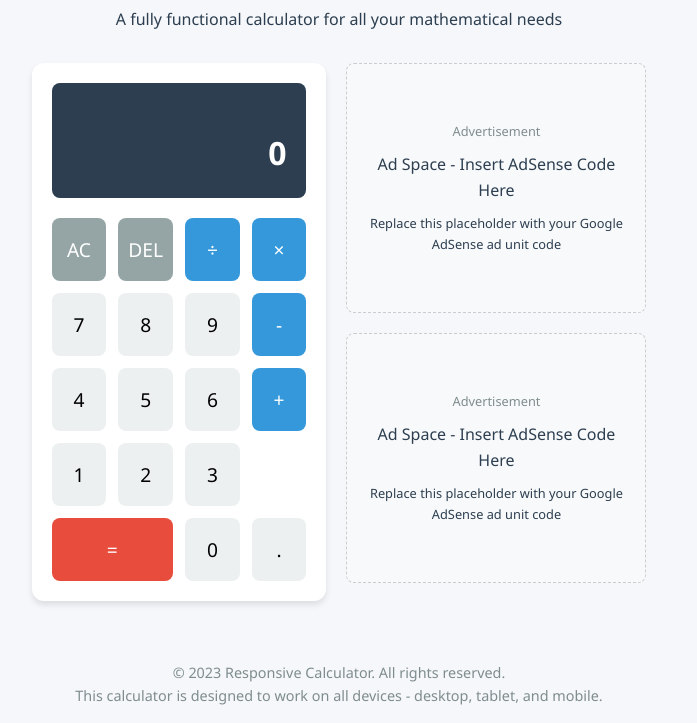
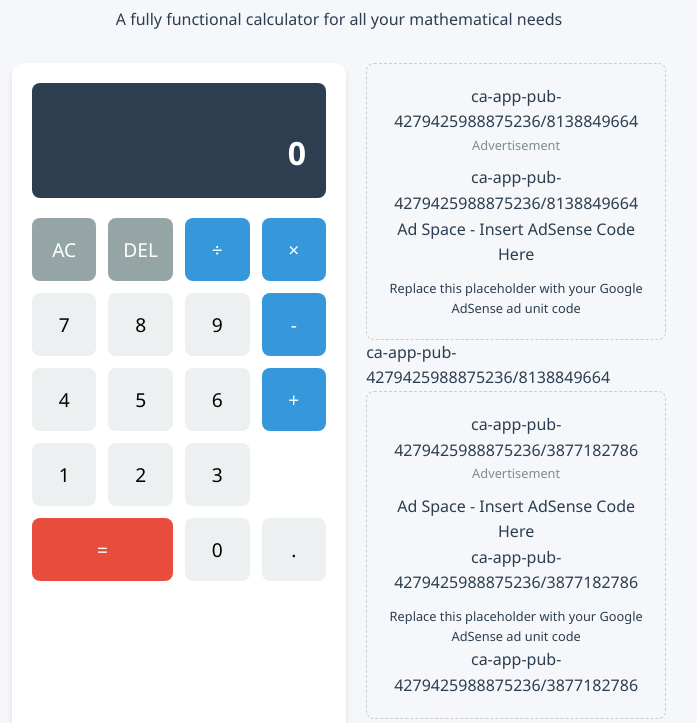
Before and after one commit to ShivamSutharOrign/Calculator-, a plain HTML site: page index.html in a window 1280 px wide. Shown: the part 74-797 px from the top of the page, without its empty margins (301-998 px from the left). Drawn offline with Linux system fonts and the light colour scheme.

Commit message:
Update index.html

```diff
--- a/index.html
+++ b/index.html
@@ -133,13 +133,13 @@
             color: white;
         }
 
-        .ad-container {
+        .ad-container {ca-app-pub-4279425988875236/1456508358
             display: flex;
             flex-direction: column;
             gap: 20px;
         }
 
-        .ad-unit {
+        .ad-unit {ca-app-pub-4279425988875236/1456508358
             background-color: #f8f9fa;
             border: 1px dashed #ccc;
             border-radius: 8px;
@@ -218,8 +218,8 @@
         </div>
 
         <div class="ad-container">
-            <div class="ad-unit">
-                <div class="ad-label">Advertisement</div>
+            <div class="ad-unit">ca-app-pub-4279425988875236/8138849664
+                <div class="ad-label">Advertisement</div>ca-app-pub-4279425988875236/8138849664
                 <!-- Replace with your Google AdSense code -->
                 <!-- Example: -->
                 <!-- <script async src="https://pagead2.googlesyndication.com/pagead/js/adsbygoogle.js?client=YOUR_AD_UNIT_ID" crossorigin="anonymous"></script> -->
@@ -227,16 +227,16 @@
                 <!-- <script> (adsbygoogle = window.adsbygoogle || []).push({}); </script> -->
                 <p>Ad Space - Insert AdSense Code Here</p>
                 <p style="font-size: 0.8rem; margin-top: 10px;">Replace this placeholder with your Google AdSense ad unit code</p>
-            </div>
+            </div>ca-app-pub-4279425988875236/8138849664
 
-            <div class="ad-unit">
+            <div class="ad-unit">ca-app-pub-4279425988875236/3877182786
                 <div class="ad-label">Advertisement</div>
                 <!-- Second ad space -->
-                <p>Ad Space - Insert AdSense Code Here</p>
-                <p style="font-size: 0.8rem; margin-top: 10px;">Replace this placeholder with your Google AdSense ad unit code</p>
-            </div>
-        </div>
-    </div>
+                <p>Ad Space - Insert AdSense Code Here</p> ca-app-pub-4279425988875236/3877182786
+                <p style="font-size: 0.8rem; margin-top: 10px;">Replace this placeholder with your Google AdSense ad unit code</p>ca-app-pub-4279425988875236/3877182786
+            </div>ca-app-pub-4279425988875236/1456508358
+        </div>ca-app-pub-4279425988875236/8138849664
+    </div>ca-app-pub-4279425988875236/3877182786
 
     <footer>
         <p>&copy; 2023 Responsive Calculator. All rights reserved.</p>
```
